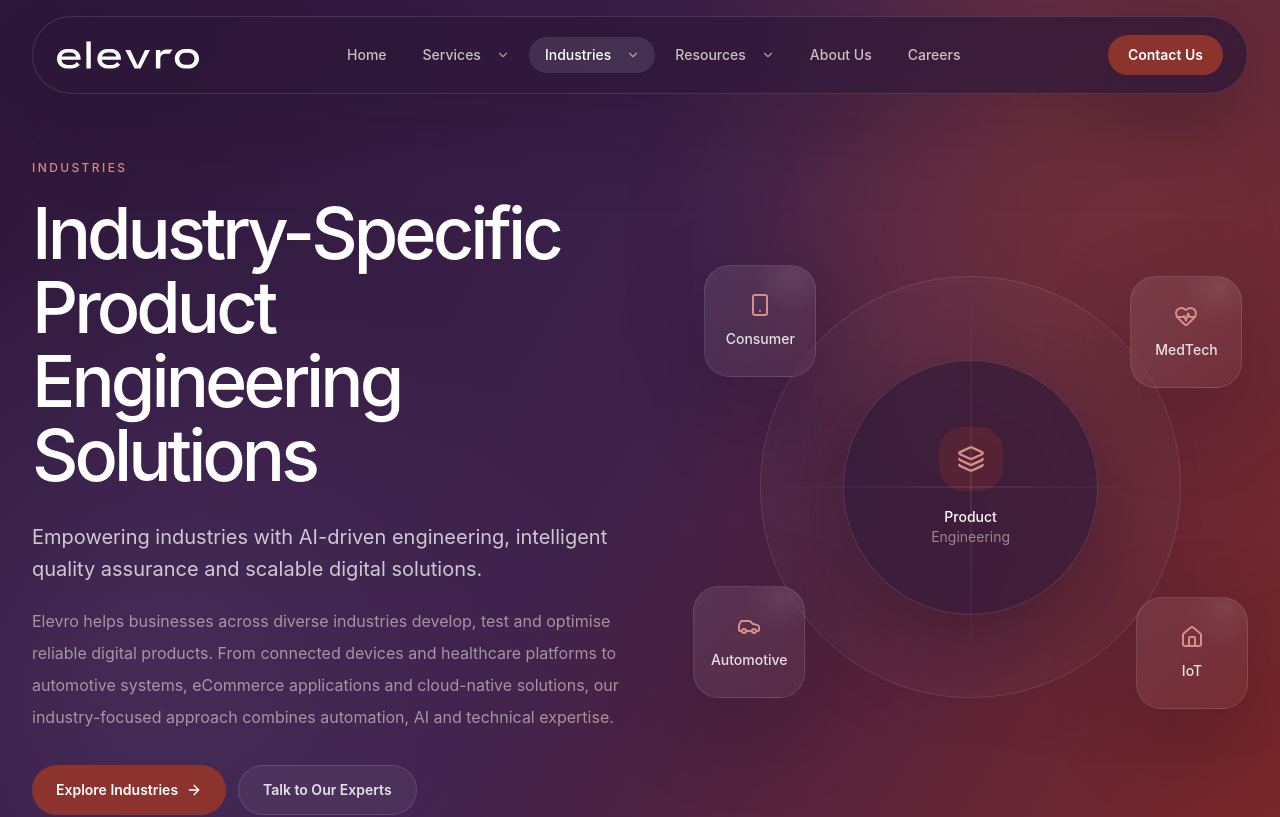
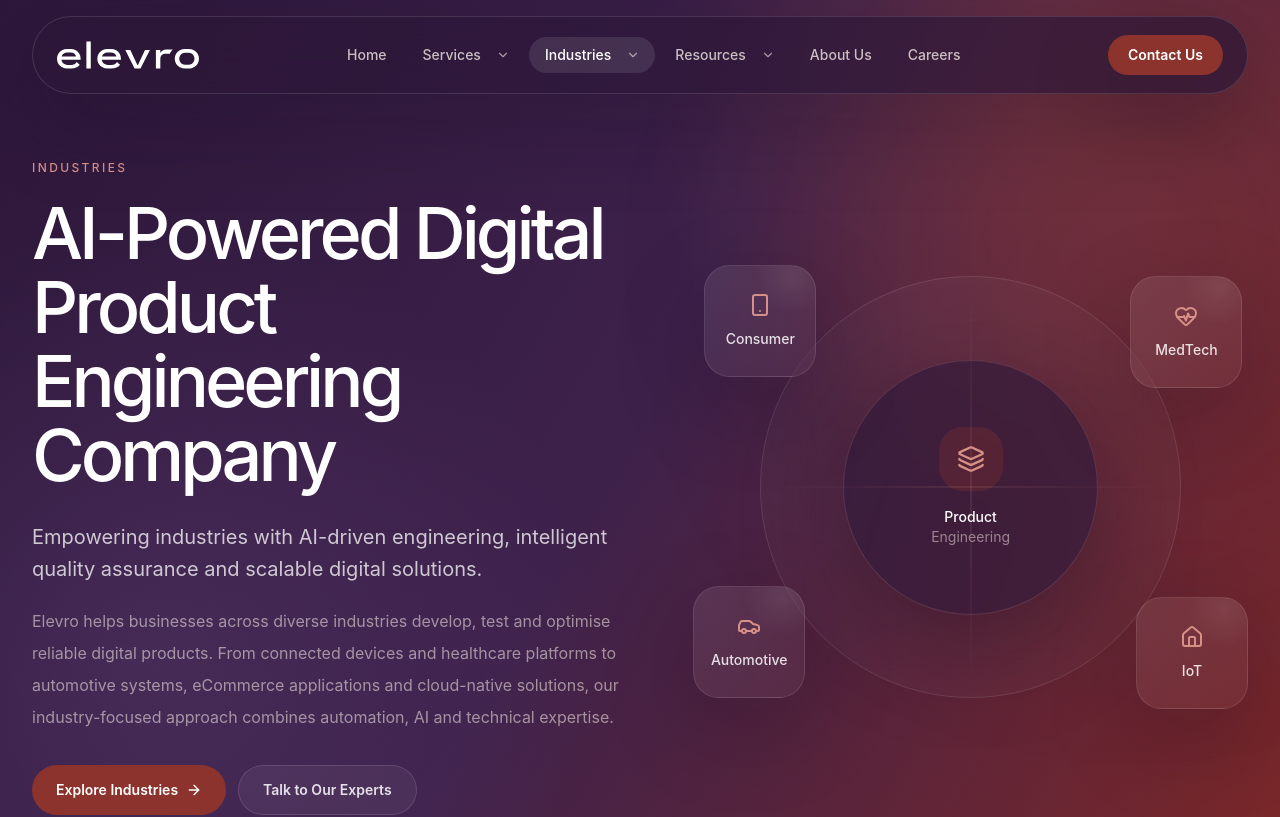
Before and after one commit to rvala-elevro/elevro_site, a Next.js app: page /industries in a window 1280 px wide. Shown: the top 817 px of the page. Built offline with nearby package versions, Linux system fonts and the light colour scheme.

Commit message:
H1 changes

```diff
--- a/app/industries/page.tsx
+++ b/app/industries/page.tsx
@@ -922,7 +922,7 @@
           </p>
 
           <h1 className="mt-5 max-w-4xl text-4xl font-medium leading-[1.03] tracking-[-0.055em] text-white md:text-6xl xl:text-7xl">
-            Industry-Specific Product Engineering Solutions
+          AI-Powered Digital Product Engineering Company
           </h1>
 
           <p className="mt-7 max-w-3xl text-xl leading-8 text-white/75">
```
